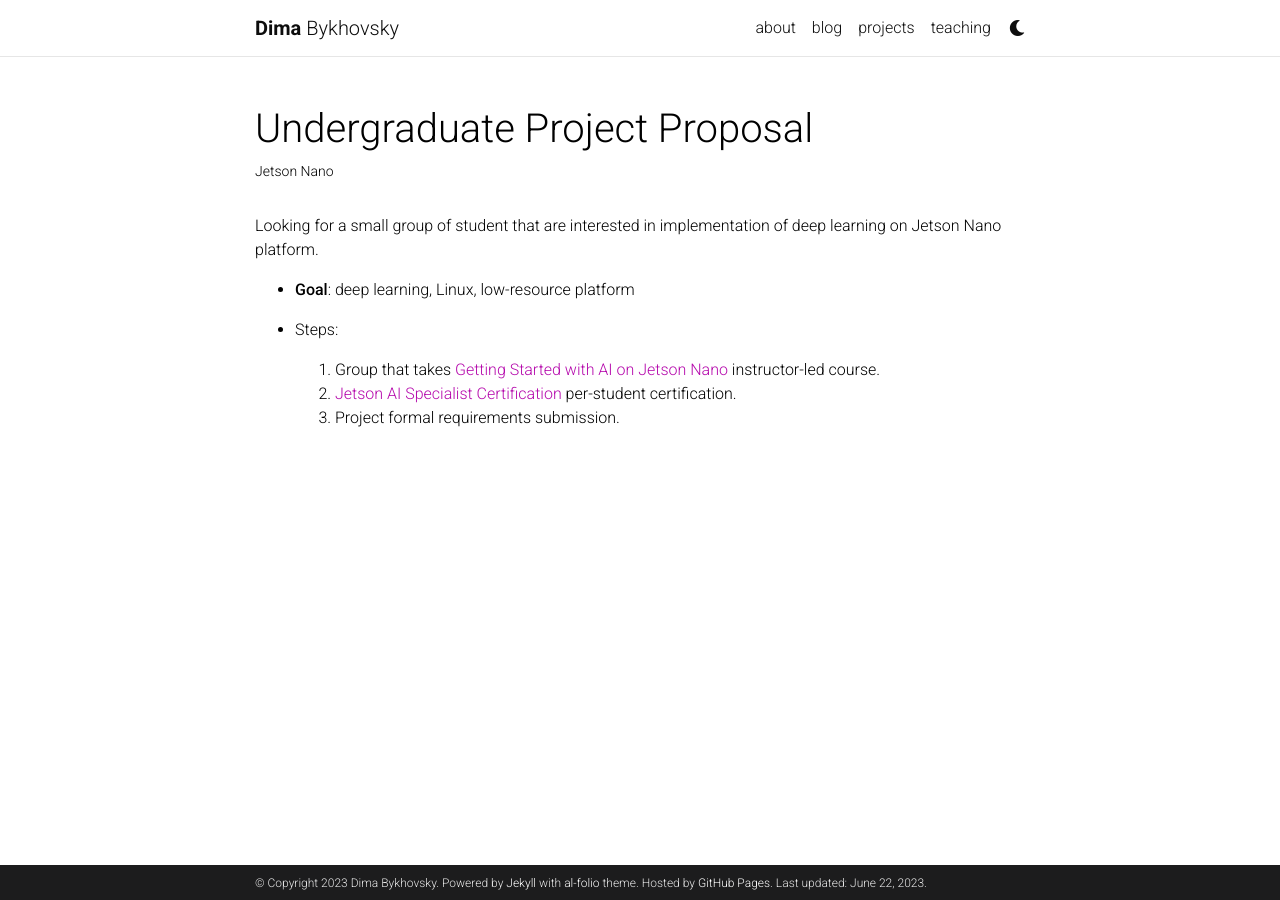
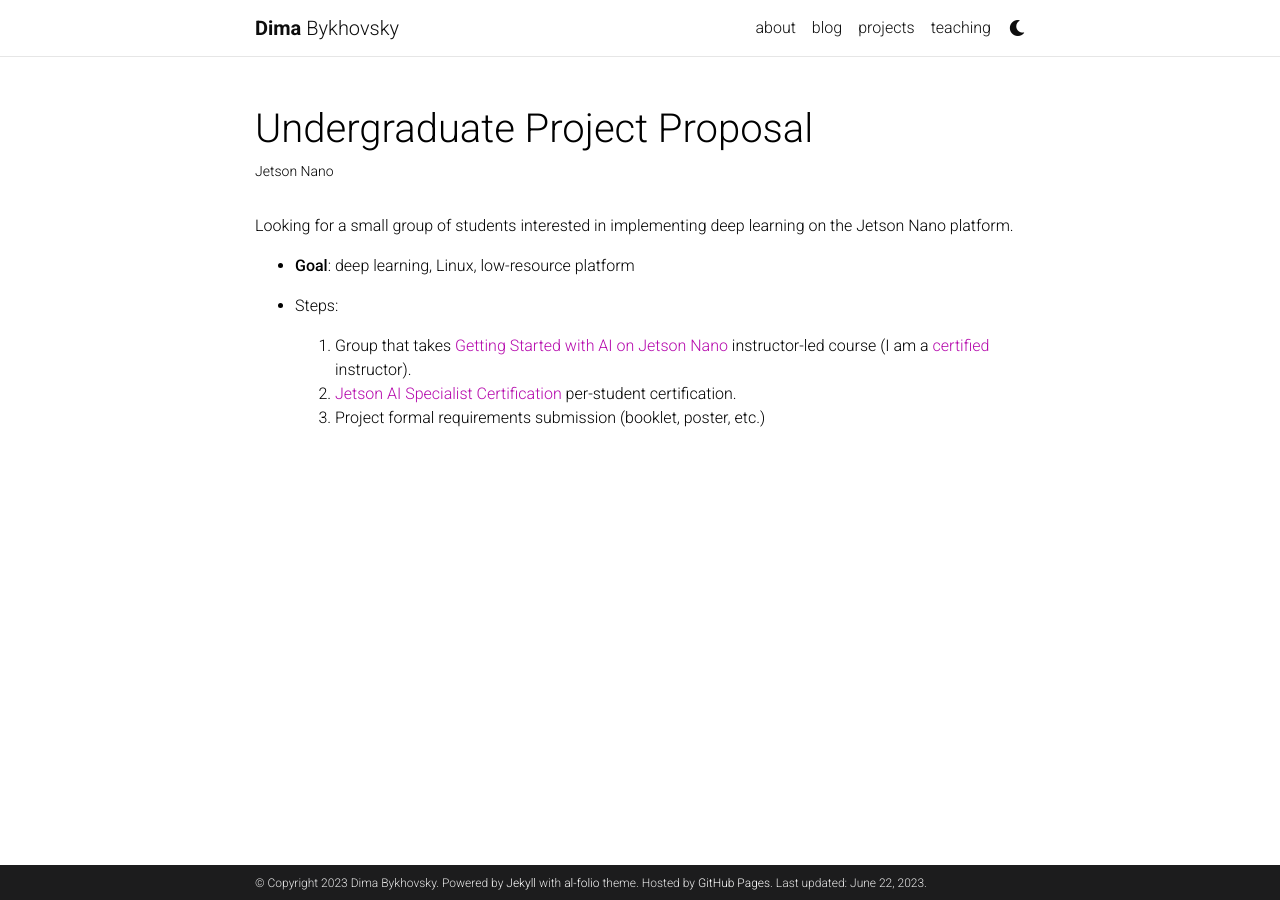
Before and after one commit to bykhov/bykhov.github.io, a Jekyll site: the page built from _projects/jeston_cert.md, in a window 1280 px wide. Built offline with Jekyll 4.4.1, drawn with Linux system fonts in a browser that asks for light colours; comment, search, counter and statistics services are not loaded; a style sheet for code colours, icons or effects is not loaded.

Commit message:
Update jeston_cert.md

```diff
--- a/_projects/jeston_cert.md
+++ b/_projects/jeston_cert.md
@@ -9,11 +9,11 @@ category: current
 ---
 
 
-Looking for a small group of student that are interested in implementation of deep learning on Jetson Nano platform.
+Looking for a small group of students interested in implementing deep learning on the Jetson Nano platform.
 
 * **Goal**: deep learning, Linux, low-resource platform
 
 * Steps:
-	1. Group that takes [Getting Started with AI on Jetson Nano](https://courses.nvidia.com/courses/course-v1:DLI+S-RX-02+V2/) instructor-led course.
+	1. Group that takes [Getting Started with AI on Jetson Nano](https://courses.nvidia.com/courses/course-v1:DLI+S-RX-02+V2/) instructor-led course (I am a [certified](/assets/pdf/dli-certification-jetson-ai-ambassador-dima-bykhovsky.pdf) instructor).
 	2. [Jetson AI Specialist Certification](https://developer.nvidia.com/embedded/learn/jetson-ai-certification-programs) per-student certification.
-	3. Project formal requirements submission.
+	3. Project formal requirements submission (booklet, poster, etc.)
```
